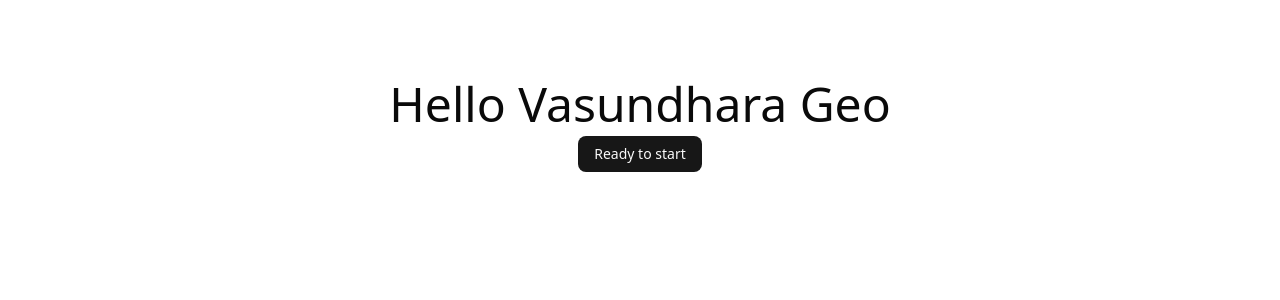
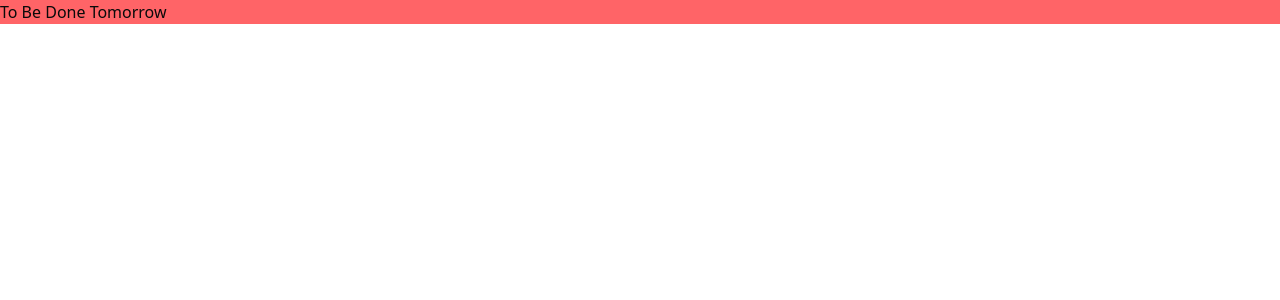
Before and after one commit to rajatgangwar-41/Assignment_FT-Vasundhara_Geo, a React (Vite) app: page / in a window 1280 px wide. Shown: the top 300 px of the page. Built offline with nearby package versions, Linux system fonts and the light colour scheme.

Commit message:
Added the Dashboard Provider with context for state management + Added the sonner component

```diff
--- /dev/null
+++ b/src/App.css
@@ -0,0 +1,3 @@
+.App {
+  min-height: 100vh;
+}
--- a/src/App.tsx
+++ b/src/App.tsx
@@ -1,12 +1,14 @@
-import { Button } from "./components/ui/button";
+import "@/App.css";
+import Dashboard from "@/pages/dashboard";
+import { Toaster } from "@/components/ui/sonner";
 
-const App = () => {
+function App() {
   return (
-    <div className="min-h-screen flex flex-col gap-2 justify-start items-center mt-20">
-      <h1 className="text-5xl">Hello Vasundhara Geo</h1>
-      <Button variant="default">Ready to start</Button>
+    <div className="App">
+      <Dashboard />
+      <Toaster />
     </div>
   );
-};
+}
 
 export default App;
--- /dev/null
+++ b/src/components/ui/sonner.tsx
@@ -0,0 +1,38 @@
+import {
+  CircleCheckIcon,
+  InfoIcon,
+  Loader2Icon,
+  OctagonXIcon,
+  TriangleAlertIcon,
+} from "lucide-react"
+import { useTheme } from "next-themes"
+import { Toaster as Sonner, type ToasterProps } from "sonner"
+
+const Toaster = ({ ...props }: ToasterProps) => {
+  const { theme = "system" } = useTheme()
+
+  return (
+    <Sonner
+      theme={theme as ToasterProps["theme"]}
+      className="toaster group"
+      icons={{
+        success: <CircleCheckIcon className="size-4" />,
+        info: <InfoIcon className="size-4" />,
+        warning: <TriangleAlertIcon className="size-4" />,
+        error: <OctagonXIcon className="size-4" />,
+        loading: <Loader2Icon className="size-4 animate-spin" />,
+      }}
+      style={
+        {
+          "--normal-bg": "var(--popover)",
+          "--normal-text": "var(--popover-foreground)",
+          "--normal-border": "var(--border)",
+          "--border-radius": "var(--radius)",
+        } as React.CSSProperties
+      }
+      {...props}
+    />
+  )
+}
+
+export { Toaster }
--- /dev/null
+++ b/src/constants/types.ts
@@ -0,0 +1,31 @@
+import type { Dispatch, SetStateAction } from "react";
+
+export type Status = "Active" | "Completed" | "Pending" | "On Hold" | "All";
+export type KeyColumn =
+  | "project_name"
+  | "latitude"
+  | "longitude"
+  | "status"
+  | "last_updated";
+
+export type GeoProject = {
+  id: string;
+  project_name: string;
+  latitude: number;
+  longitude: number;
+  status: Status;
+  last_updated: string;
+};
+
+export type ProjectID = string | null;
+export type Filter = { status: Status; search: string };
+
+export type DashboardContextType = {
+  selectedProjectId: ProjectID;
+  projects: GeoProject[];
+  filters: Filter;
+  selectProject: (projectId: ProjectID) => void;
+  clearSelection: () => void;
+  setProjects: Dispatch<SetStateAction<GeoProject[]>>;
+  updateFilters: (newFilters: Partial<Filter>) => void;
+};
--- /dev/null
+++ b/src/context/DashboardContext.tsx
@@ -0,0 +1,36 @@
+import type { GeoProject, Filter, ProjectID } from "@/constants/types";
+import { useState, useCallback, type ReactNode } from "react";
+import { DashboardContext } from "./context";
+
+export const DashboardProvider = ({ children }: { children: ReactNode }) => {
+  const [selectedProjectId, setSelectedProjectId] = useState<ProjectID>("");
+  const [projects, setProjects] = useState<GeoProject[]>([]);
+  const [filters, setFilters] = useState<Filter>({
+    status: "All",
+    search: "",
+  });
+
+  const selectProject = useCallback((projectId: ProjectID) => {
+    setSelectedProjectId(projectId);
+  }, []);
+
+  const clearSelection = useCallback(() => {
+    setSelectedProjectId(null);
+  }, []);
+
+  const updateFilters = useCallback((newFilters: Partial<Filter>) => {
+    setFilters((prev) => ({ ...prev, ...newFilters }));
+  }, []);
+
+  const value = {
+    selectedProjectId,
+    projects,
+    filters,
+    selectProject,
+    clearSelection,
+    setProjects,
+    updateFilters,
+  };
+
+  return <DashboardContext value={value}>{children}</DashboardContext>;
+};
--- /dev/null
+++ b/src/context/context.ts
@@ -0,0 +1,12 @@
+import { type DashboardContextType } from "@/constants/types";
+import { createContext } from "react";
+
+export const DashboardContext = createContext<DashboardContextType>({
+  selectedProjectId: null,
+  projects: [],
+  filters: { status: "All", search: "" },
+  selectProject: () => {},
+  clearSelection: () => {},
+  setProjects: () => {},
+  updateFilters: () => {},
+});
--- /dev/null
+++ b/src/pages/dashboard.tsx
@@ -0,0 +1,15 @@
+import { DashboardProvider } from "@/context/DashboardContext";
+
+const DashboardContent = () => {
+  return <div className="bg-red-400">To Be Done Tomorrow</div>;
+};
+
+const Dashboard = () => {
+  return (
+    <DashboardProvider>
+      <DashboardContent />
+    </DashboardProvider>
+  );
+};
+
+export default Dashboard;
```
